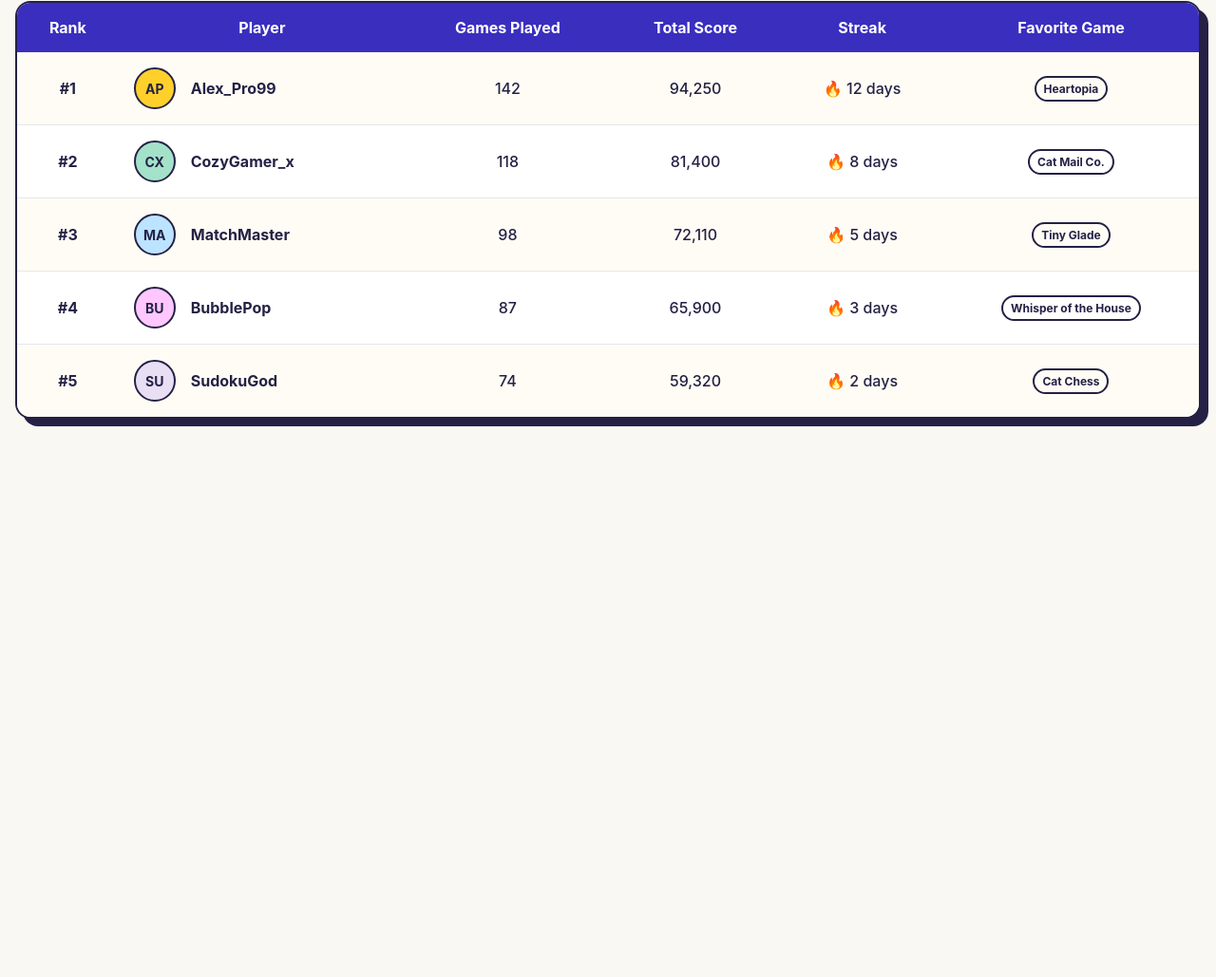
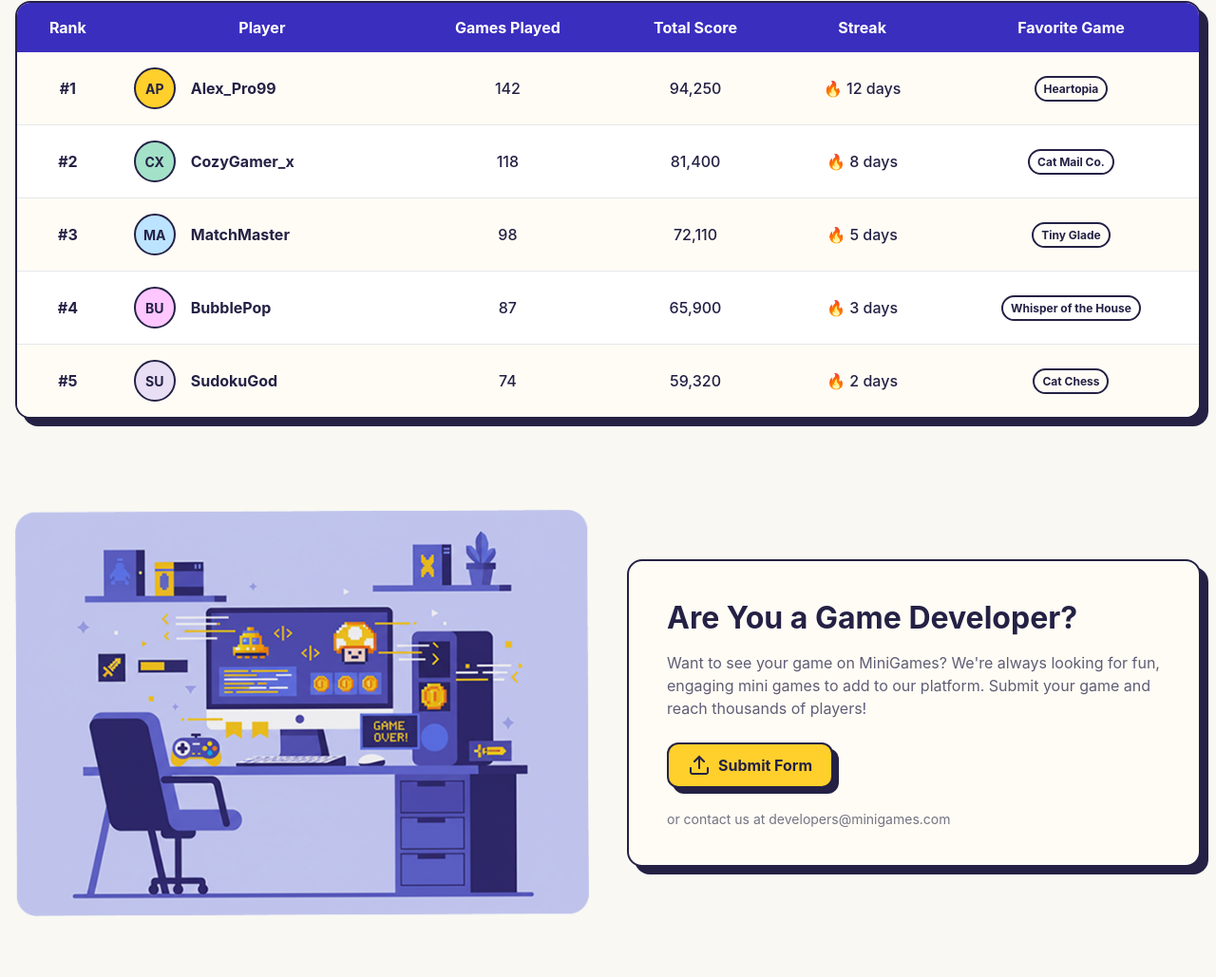
Before and after one commit to RabigaSB/minigames, a website built with Vite: page index.html in a window 1280 px wide. Shown: the part 1125-2154 px from the top of the page at 95% size. Before the commit the page ends 1598 px from the top, so only its background shows below. Built offline with nearby package versions, Linux system fonts and the light colour scheme; files whose address does not match are found by name.

Commit message:
feat: add developer cta section

```diff
--- /dev/null
+++ b/src/app/components/developer-cta.ts
@@ -0,0 +1,51 @@
+import { createElement } from '../create-element';
+
+export function createDeveloperCta(): HTMLElement {
+  const section = createElement('section', 'developer-cta');
+
+  section.setAttribute('aria-labelledby', 'developer-cta-title');
+
+  const container = createElement('div', 'developer-cta__container');
+
+  const image = createElement('img', 'developer-cta__image');
+
+  image.src = '/src/assets/developer.png';
+  image.alt = 'Game developer working on a game';
+
+  const content = createElement('div', 'developer-cta__content');
+
+  const title = createElement(
+    'h2',
+    'developer-cta__title',
+    'Are You a Game Developer?',
+  );
+
+  title.id = 'developer-cta-title';
+
+  const description = createElement(
+    'p',
+    'developer-cta__description',
+    "Want to see your game on MiniGames? We're always looking for fun, engaging mini games to add to our platform. Submit your game and reach thousands of players!",
+  );
+
+  const button = createElement(
+    'a',
+    'developer-cta__button',
+    'Submit Form',
+  );
+
+  button.href = '#';
+
+  const contact = createElement(
+    'p',
+    'developer-cta__contact',
+    'or contact us at developers@minigames.com',
+  );
+
+  content.append(title, description, button, contact);
+
+  container.append(image, content);
+  section.append(container);
+
+  return section;
+}
--- a/src/app/pages/home.ts
+++ b/src/app/pages/home.ts
@@ -3,6 +3,7 @@ import gamesData from '../../data/all-games-seed.json';
 import leaderboardData from '../../data/leaderboard.json';
 import { createCarouselCard } from '../components/carouselCard';
 import { createLeaderboard } from '../components/leaderboard';
+import { createDeveloperCta } from '../components/developer-cta';
 
 export function createHomePage(): HTMLElement {
   const main = createElement('main', 'home');
@@ -46,9 +47,10 @@ export function createHomePage(): HTMLElement {
   }
 
   const leaderboard = createLeaderboard(leaderboardData.data);
+  const developerCta = createDeveloperCta();
 
   newGames.append(titleWrapper, carouselContainer);
-  main.append(description, newGames, leaderboard);
+  main.append(description, newGames, leaderboard, developerCta);
 
   return main;
 }
--- a/src/styles/main.scss
+++ b/src/styles/main.scss
@@ -355,3 +355,80 @@ a {
     white-space: nowrap;
   }
 }
+
+.developer-cta {
+  padding: $size-8 $size-2;
+
+  &__container {
+    display: grid;
+    grid-template-columns: 1fr 1fr;
+    align-items: center;
+    gap: $size-5;
+    max-width: 1600px;
+    margin: 0 auto;
+  }
+
+  &__image {
+    display: block;
+    width: 100%;
+    border-radius: $corner-large;
+    object-fit: cover;
+  }
+
+  &__content {
+    padding: $size-5;
+    border: 2px solid $on-primary;
+    border-radius: $corner-large;
+    background-color: $surface-low;
+    box-shadow: $level-3;
+  }
+
+  &__title {
+    margin: 0 0 $size-2;
+    color: $on-primary;
+    font-family: $Inter;
+    font-size: $headline-large;
+    font-weight: $bold;
+  }
+
+  &__description {
+    max-width: 600px;
+    margin: 0 0 $size-3;
+    color: $on-bg;
+    font-family: $Inter;
+    font-size: $body-medium;
+    line-height: 1.5;
+  }
+
+  &__button {
+    display: inline-flex;
+    align-items: center;
+    gap: $size-1;
+    padding: $btn-medium;
+    border: 2px solid $on-primary;
+    border-radius: $corner-medium;
+    background-color: $primary;
+    box-shadow: $level-2;
+    color: $on-primary;
+    font-family: $Inter;
+    font-weight: $bold;
+
+    &::before {
+      display: inline-block;
+      width: $size-3;
+      height: $size-3;
+      background-image: url('../assets/upload.png');
+      background-position: center;
+      background-repeat: no-repeat;
+      background-size: contain;
+      content: '';
+    }
+  }
+
+  &__contact {
+    margin: $size-3 0 0;
+    color: $on-bg-low;
+    font-family: $Inter;
+    font-size: $body-small;
+  }
+}
```
Also changed, not shown: src/assets/developer.png (added), src/assets/upload.png (added).
